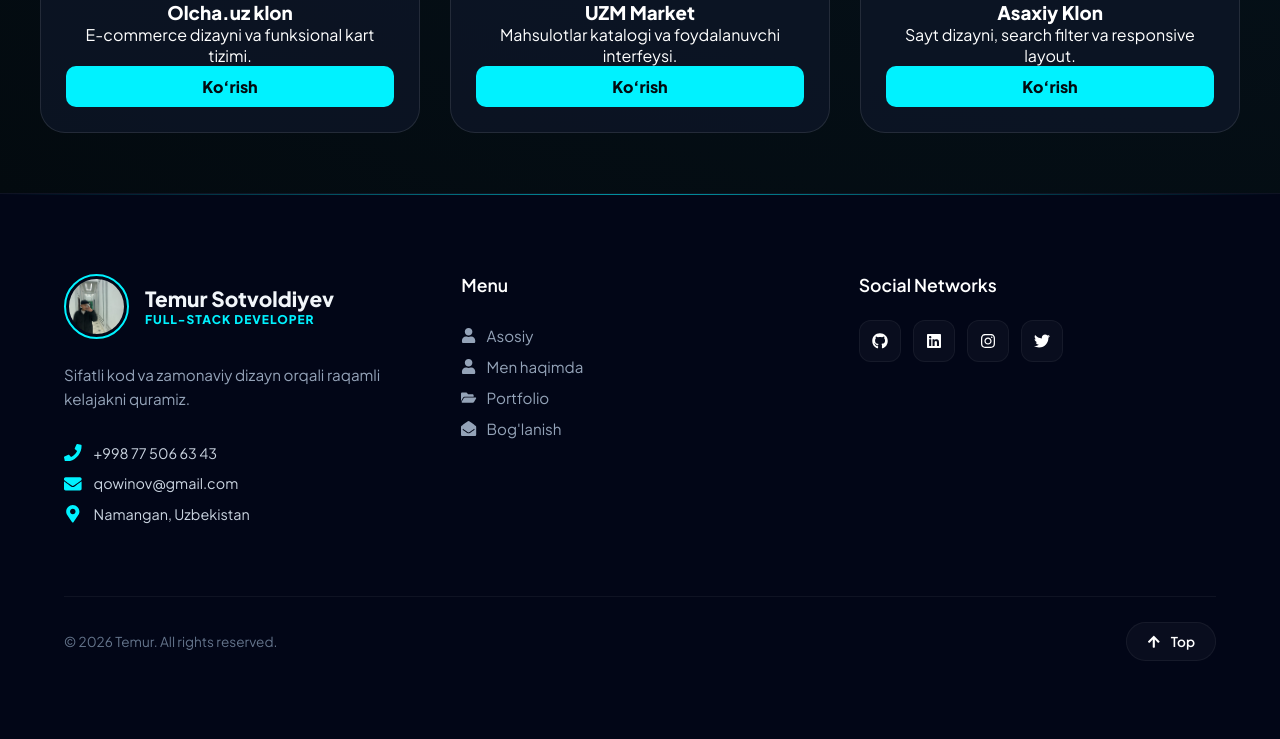
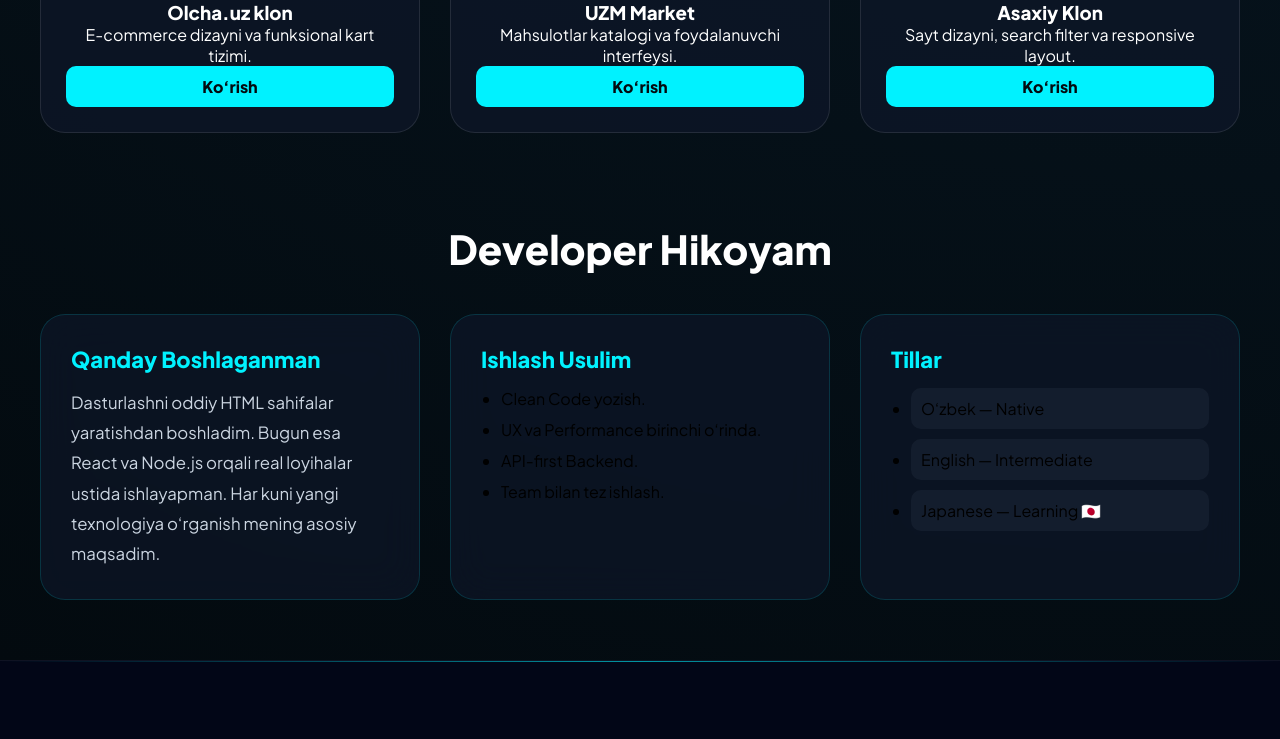
Before and after one commit to temur7-web/portfolio2, a React (Vite) app: page / in a window 1280 px wide. Shown: the part 1896-2635 px from the top of the page. Built offline with nearby package versions, Linux system fonts and the light colour scheme.

Commit message:
fix: language detector added

```diff
--- a/src/companents/Banner/Banner.css
+++ b/src/companents/Banner/Banner.css
@@ -259,4 +259,232 @@ h2 {
   .profile-img { width: 180px; height: 180px; }
   .btn { width: 100%; }
   .cta-buttons { flex-direction: column; }
+}/* ================= EXTRA SECTION ================= */
+
+.extra-section{
+
+width:100%;
+
+max-width:1200px;
+
+margin-top:90px;
+
+text-align:center;
+
 }
+
+.extra-grid{
+
+display:grid;
+
+grid-template-columns:
+
+repeat(auto-fit,minmax(280px,1fr));
+
+gap:30px;
+
+}
+
+
+/* CARD STYLE */
+
+.extra-card{
+
+background:
+
+rgba(15,23,42,.65);
+
+backdrop-filter:blur(20px);
+
+border-radius:25px;
+
+padding:30px;
+
+border:
+
+1px solid rgba(0,242,255,.15);
+
+transition:.4s;
+
+position:relative;
+
+overflow:hidden;
+
+text-align:left;
+
+}
+
+
+/* Glow Hover */
+
+.extra-card::before{
+
+content:"";
+
+position:absolute;
+
+width:200%;
+
+height:200%;
+
+background:
+
+radial-gradient(circle,
+rgba(0,242,255,.2),
+transparent 60%);
+
+top:-100%;
+
+left:-100%;
+
+opacity:0;
+
+transition:.5s;
+
+}
+
+.extra-card:hover::before{
+
+opacity:1;
+
+top:-40%;
+
+left:-40%;
+
+}
+
+.extra-card:hover{
+
+transform:translateY(-10px);
+
+border-color:#00f2ff;
+
+box-shadow:
+
+0 25px 50px rgba(0,0,0,.5);
+
+}
+
+
+/* TEXT */
+
+.extra-card h3{
+
+margin-bottom:15px;
+
+font-size:22px;
+
+color:#00f2ff;
+
+}
+
+.extra-card p{
+
+line-height:1.8;
+
+color:#cbd5e1;
+
+}
+
+
+/* LIST */
+
+.extra-card ul{
+
+padding-left:20px;
+
+}
+
+.extra-card li{
+
+margin-bottom:10px;
+
+transition:.3s;
+
+}
+
+.extra-card li:hover{
+
+color:#00f2ff;
+
+transform:translateX(5px);
+
+}
+
+
+
+/* LANGUAGE SPECIAL */
+
+.language-card li{
+
+background:
+
+rgba(30,41,59,.5);
+
+padding:10px;
+
+border-radius:10px;
+
+}
+
+.language-card li:hover{
+
+border:
+
+1px solid #00f2ff;
+
+}
+
+
+/* FUN FACT */
+
+.fun-card li{
+
+font-weight:600;
+
+}
+
+
+/* STORY */
+
+.story-card p{
+
+font-size:1.05rem;
+
+}
+
+
+/* ================= RESPONSIVE ================= */
+
+
+@media(max-width:1024px){
+
+.extra-section{
+
+padding:0 20px;
+
+}
+
+}
+
+
+@media(max-width:768px){
+
+.extra-card{
+
+text-align:center;
+
+}
+
+}
+
+
+@media(max-width:480px){
+
+.extra-grid{
+
+grid-template-columns:1fr;
+
+}
+
+}
--- a/src/companents/Banner/Banner.jsx
+++ b/src/companents/Banner/Banner.jsx
@@ -239,7 +239,69 @@ function Banner() {
     </div>
   </div>
 </div>
+<div className="extra-section">
+
+<h2>Developer Hikoyam</h2>
+
+<div className="extra-grid">
+
+<div className="extra-card story-card">
+
+<h3>Qanday Boshlaganman</h3>
+
+<p>
+Dasturlashni oddiy HTML sahifalar yaratishdan boshladim.
+Bugun esa React va Node.js orqali real loyihalar ustida ishlayapman.
+Har kuni yangi texnologiya o‘rganish mening asosiy maqsadim.
+</p>
+
+</div>
+
+
+<div className="extra-card work-card">
+
+<h3>Ishlash Usulim</h3>
+
+<ul>
+
+<li>Clean Code yozish.</li>
+
+<li>UX va Performance birinchi o‘rinda.</li>
+
+<li>API-first Backend.</li>
+
+<li>Team bilan tez ishlash.</li>
+
+</ul>
+
+</div>
+
+
+<div className="extra-card language-card">
+
+<h3>Tillar</h3>
+
+<ul>
+
+<li>O‘zbek — Native</li>
+
+<li>English — Intermediate</li>
+
+<li>Japanese — Learning 🇯🇵</li>
+
+</ul>
+
+</div>
+
+
+
+</div>
+
+</div>
+
       </div>
+
+
     </div>
   );
 }
--- a/src/pages/About/About.jsx
+++ b/src/pages/About/About.jsx
@@ -82,6 +82,7 @@ function About() {
         </div>
 
       </div>
+
     </div>
   );
 }
```
